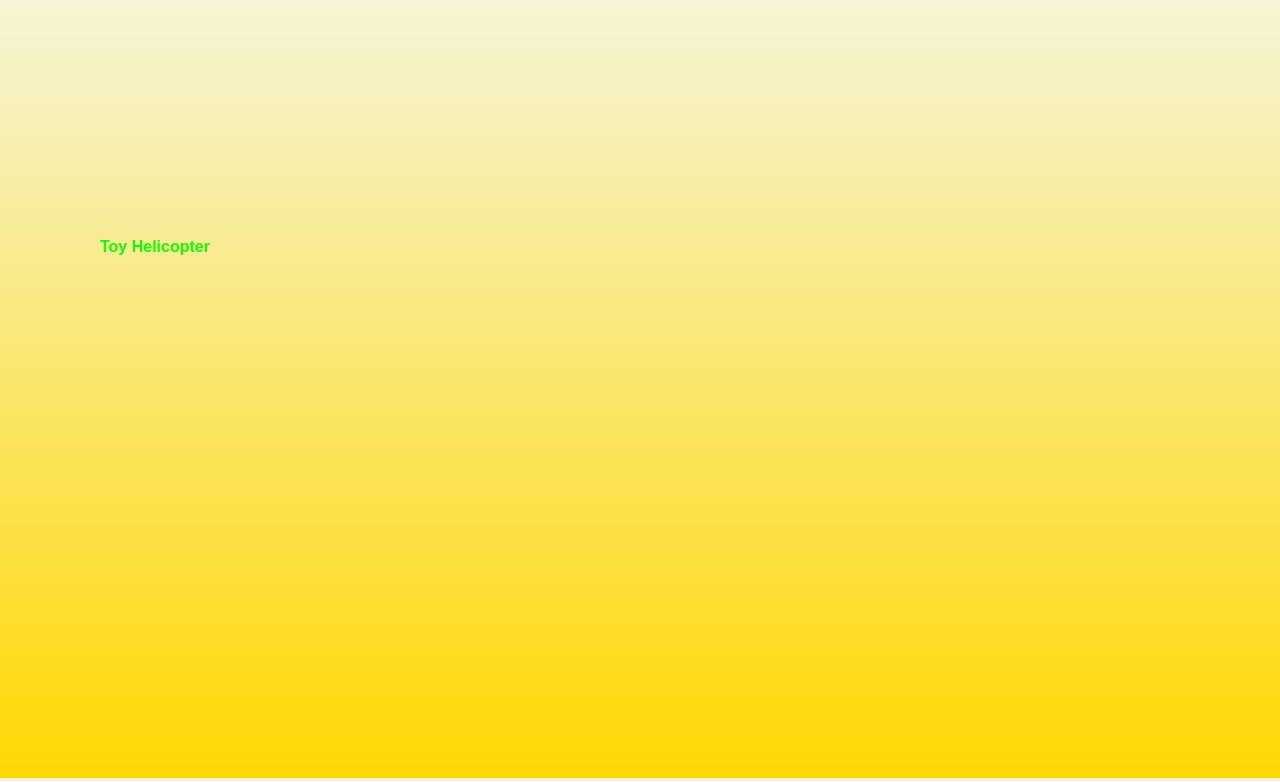
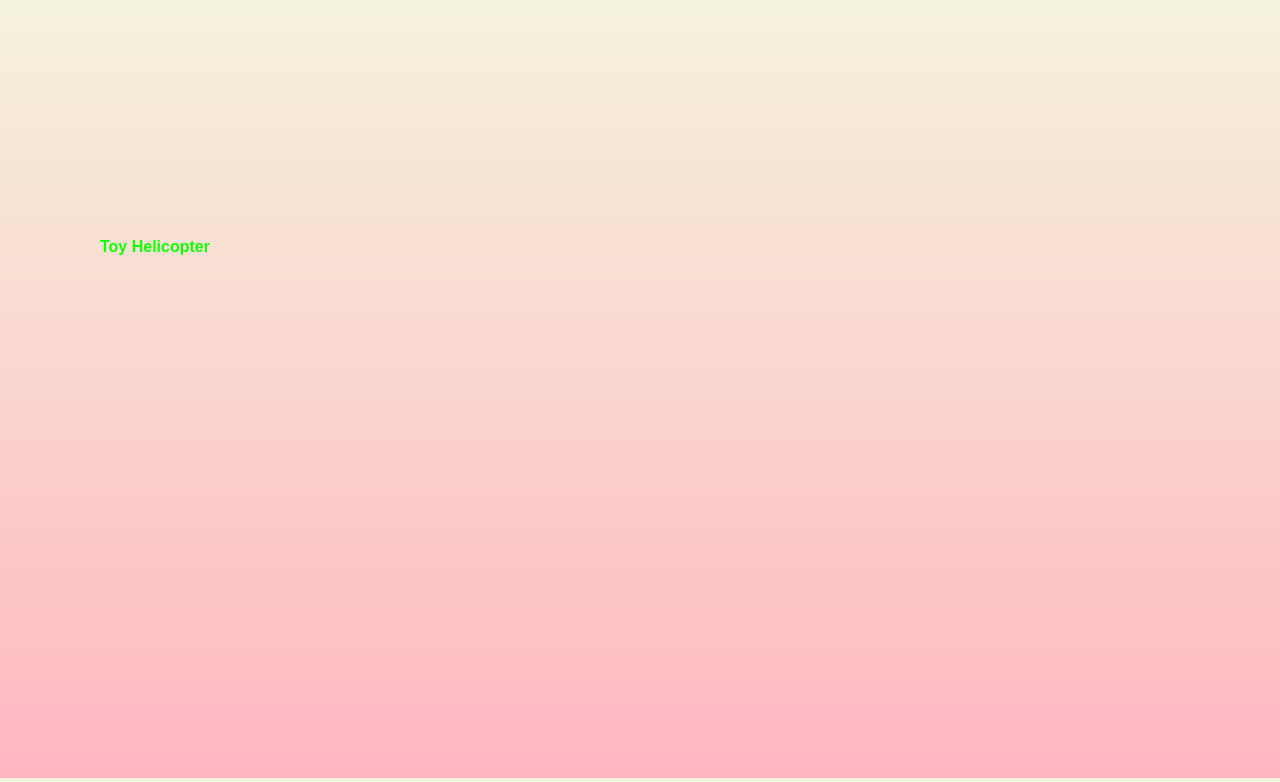
Before and after one commit to ThePrintShop/3DPrintShop, a plain HTML site: page index.html in a window 1280 px wide. Shown: the part 22-804 px from the top of the page. Drawn offline with Linux system fonts and the light colour scheme.

Commit message:
Update main.css

```diff
--- a/main.css
+++ b/main.css
@@ -1,6 +1,6 @@
 body {
     min-height: 100vh;
-    background: linear-gradient(#F5F5DC, #FFD700);
+    background: linear-gradient(#F5F5DC, #FFB6C1);
 }
     @import url('https://fonts.googleapis.com/css?family=Poppins:300,400,500,600,700,800,900&display=swap');
 *
```
